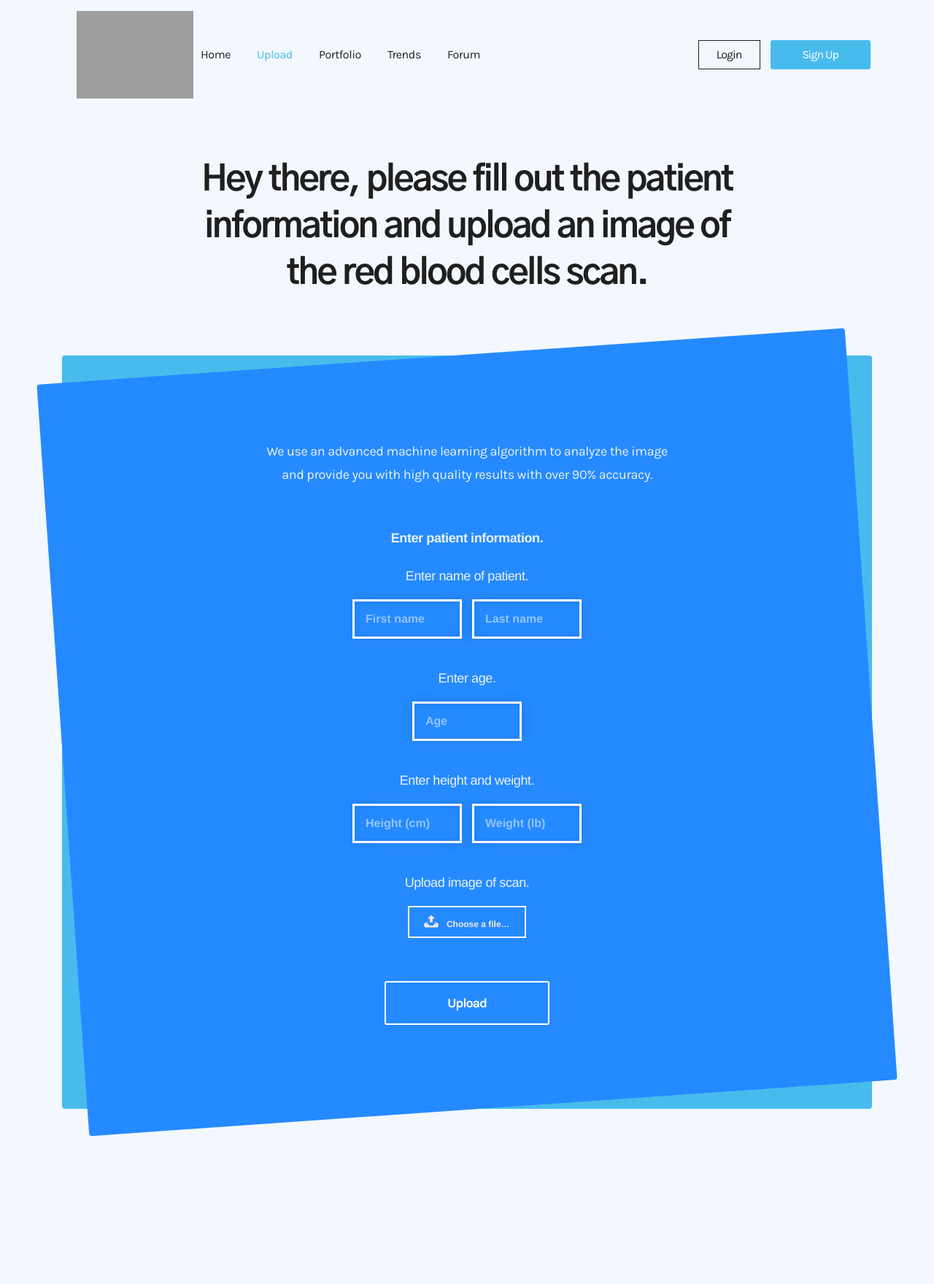
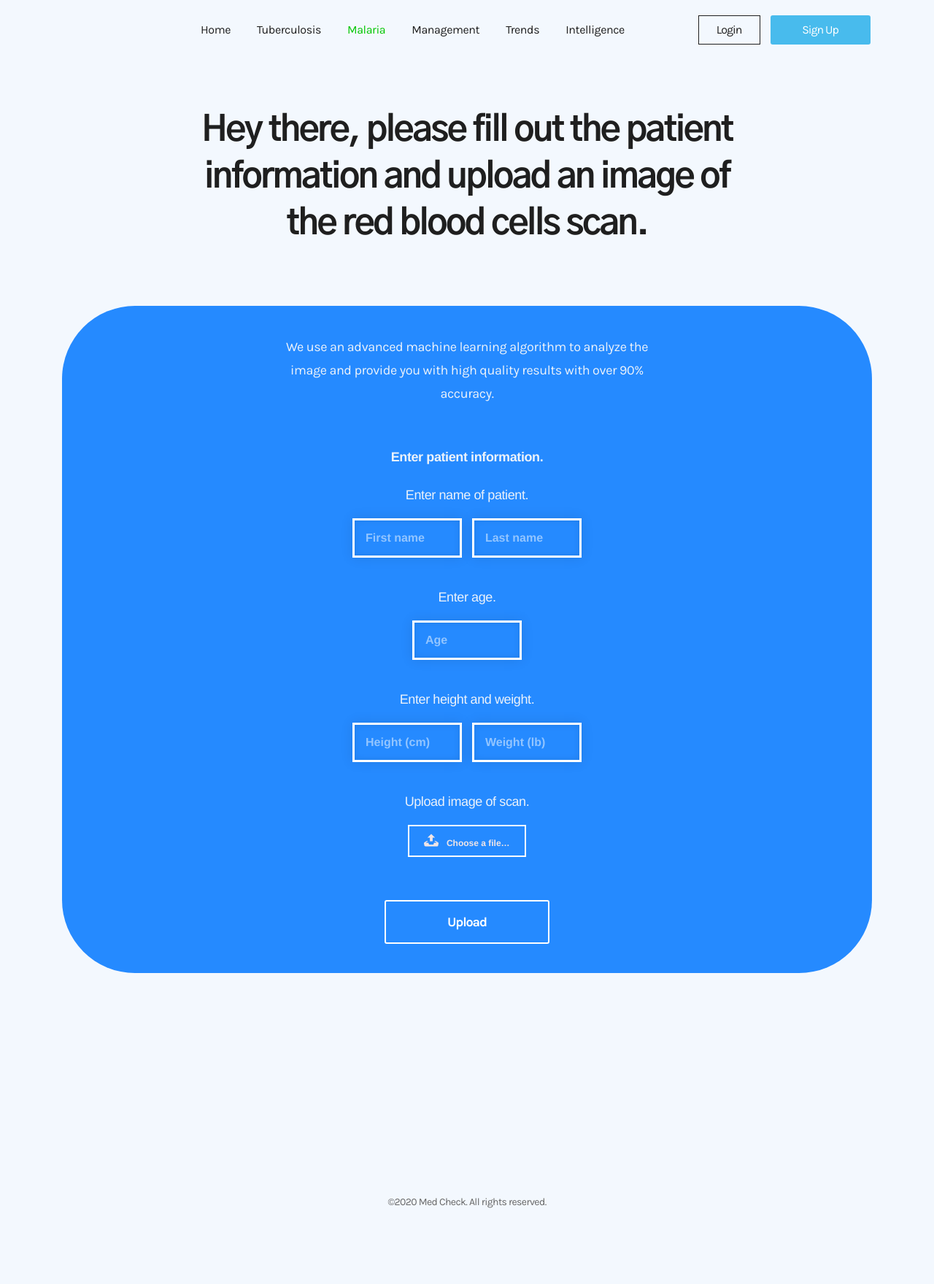
Before and after one commit to vgadodia/Tuber, a Flask app: page /malaria in a window 1280 px wide. Shown: the top 1759 px of the page at 73% size. After the commit the page ends 1655 px from the top, so only its background shows below. Run offline with Flask 2, Linux system fonts and the light colour scheme; some libraries are stand-ins or nearby versions; grey boxes are pictures that could not be loaded.

Commit message:
malaria changes

```diff
--- a/templates/ai.html
+++ b/templates/ai.html
@@ -97,7 +97,8 @@
                                 <div class="main-navigation">
                                     <ul class="main-menu">
                                         <li class="menu-item "><a href="/">Home</a></li>
-                                        <li class="menu-item "><a href="/upload"">Upload</a></li>
+                                        <li class="menu-item"><a href="/upload">Tuberculosis</a></li>
+                                        <li class="menu-item"><a href="/malaria">Malaria</a></li>
                                           <li class="menu-item">
                                             <a href="/portfolio">Management</a>
                                           </li>
--- a/templates/index.html
+++ b/templates/index.html
@@ -95,7 +95,8 @@
                   <li class="menu-item">
                     <a href="/" style="color: #00C600;">Home</a>
                   </li>
-                  <li class="menu-item"><a href="/upload">Upload</a></li>
+                  <li class="menu-item"><a href="/upload">Tuberculosis</a></li>
+                  <li class="menu-item"><a href="/malaria">Malaria</a></li>
                   <li class="menu-item">
                     <a href="/portfolio">Management</a>
                   </li>
--- a/templates/malaria.html
+++ b/templates/malaria.html
@@ -4,7 +4,7 @@
     <meta charset="UTF-8">
     <meta name="viewport" content="width=device-width, initial-scale=1.0">
     <meta http-equiv="X-UA-Compatible" content="ie=edge">
-    <title>Med Check</title>
+    <title>Tuber</title>
     <link rel="stylesheet" href="{{ url_for('static', filename='plugins/bootstrap-4.3.1/css/bootstrap.min.css') }}"/>
     <link rel="stylesheet" href="{{ url_for('static', filename='plugins/slick-1.8.1/slick.css') }}"/>
     <link rel="stylesheet" href="{{ url_for('static', filename='plugins/meanmenu/meanmenu.css') }}"/>
@@ -81,9 +81,9 @@
                     <div class="container">
                         <div class="row justify-content-center align-items-center position-relative">
                             <div class="col-sm-4 col-6 col-lg-2 col-xl-2 order-lg-1">
-                                <div class="brand">
+                                <!-- <div class="brand">
                                     <a href="/"><img width="175" style="margin-left: 20px;" src="{{ url_for('static', filename='image/med-detect-reallogo.png') }}"/></a>
-                                </div>
+                                </div> -->
                             </div>
                             <div class="col-sm-7 col-lg-3 col-xl-3 offset-xl-1 d-none d-sm-block order-lg-3">
                                 <div class="header-btns">
@@ -96,15 +96,16 @@
                                 <div class="main-navigation">
                                     <ul class="main-menu">
                                         <li class="menu-item "><a href="/">Home</a></li>
-                                        <li class="menu-item "><a href="/upload" style="color:#48bbed;">Upload</a></li>
+                                        <li class="menu-item"><a href="/upload">Tuberculosis</a></li>
+                                        <li class="menu-item"><a href="/malaria" style="color:#00C600;">Malaria</a></li>
                                           <li class="menu-item">
-                                            <a href="/portfolio">Portfolio</a>
+                                            <a href="/portfolio">Management</a>
                                           </li>
                                           <li class="menu-item">
                                             <a href="/trends">Trends</a>
                                           </li>
                                           <li class="menu-item">
-                                            <a href="/forum">Forum</a>
+                                            <a href="/forum">Intelligence</a>
                                           </li>
                                         </ul>
                                 </div>
@@ -132,7 +133,7 @@
                 </section>
         <section class="cta-section" style="margin-top:-100px;margin-bottom:100px;">
             <div class="container" >
-                <div class="cta-inner-wrapper" style="background-color: #48bbed;">
+                <div style="background-color: #258aff;padding: 40px;border-radius: 100px;">
                     <div class="row justify-content-center" >
                         <div class="col-xl-7 col-lg-8">
                             <div class="cta-content" >
--- a/templates/portfolio.html
+++ b/templates/portfolio.html
@@ -145,7 +145,8 @@
                                 <div class="main-navigation">
                                     <ul class="main-menu">
                                         <li class="menu-item "><a href="/">Home</a></li>
-                                        <li class="menu-item "><a href="/upload">Upload</a></li>
+                                        <li class="menu-item"><a href="/upload">Tuberculosis</a></li>
+                                        <li class="menu-item"><a href="/malaria">Malaria</a></li>
                                           <li class="menu-item">
                                             <a href="/portfolio" style="color:#00C600;">Management</a>
                                           </li>
--- a/templates/results.html
+++ b/templates/results.html
@@ -94,7 +94,8 @@
                                 <div class="main-navigation">
                                     <ul class="main-menu">
                                         <li class="menu-item "><a href="/">Home</a></li>
-                                        <li class="menu-item "><a href="/upload" style="color:#00C600;">Upload</a></li>
+                                        <li class="menu-item"><a href="/upload">Tuberculosis</a></li>
+                                        <li class="menu-item"><a href="/malaria">Malaria</a></li>
                                           <li class="menu-item">
                                             <a href="/portfolio">Management</a>
                                           </li>
--- a/templates/trends.html
+++ b/templates/trends.html
@@ -144,7 +144,8 @@
                                 <div class="main-navigation">
                                     <ul class="main-menu">
                                         <li class="menu-item "><a href="/">Home</a></li>
-                                        <li class="menu-item "><a href="/upload">Upload</a></li>
+                                        <li class="menu-item"><a href="/upload">Tuberculosis</a></li>
+                                        <li class="menu-item"><a href="/malaria">Malaria</a></li>
                                           <li class="menu-item">
                                             <a href="/portfolio">Management</a>
                                           </li>
```
Also changed, not shown: templates/upload.html (+3 -4 lines), 1 other file.
